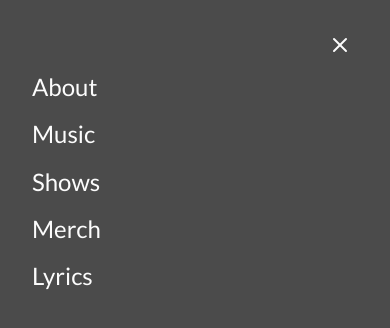
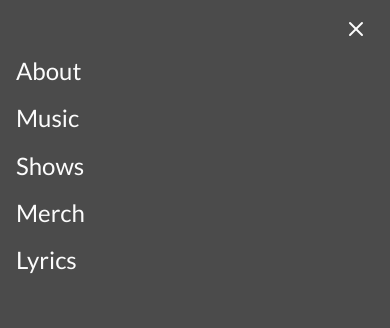
Before and after one commit to sarablom/deathracer, a Next.js app: page /about in a window 390 px wide. Both pictures are taken after a click on the button "Show menu". Shown: the top 328 px of the page. Built offline with nearby package versions, Linux system fonts and the light colour scheme.

Commit message:
update padding

```diff
--- a/src/components/Nav/MobileNav.tsx
+++ b/src/components/Nav/MobileNav.tsx
@@ -42,7 +42,7 @@ const MobielNavWrapper = styled.div`
 	align-items: flex-start;
 	gap: 0.7rem;
 	height: 100vh;
-	padding: 32px;
+	padding: 16px;
 	background: var(--color-blackish);
 	color: var(--color-whiteish);
 
--- a/src/components/layout/Header.tsx
+++ b/src/components/layout/Header.tsx
@@ -29,7 +29,7 @@ const HeaderWrapper = styled.header`
 	justify-content: space-between;
 	width: 100%;
 	background: var(--color-secondary);
-	padding: 16px 32px;
+	padding: 1rem;
 	animation: foldFromTop 1s ease-in forwards;
 	z-index: 1;
 
```
